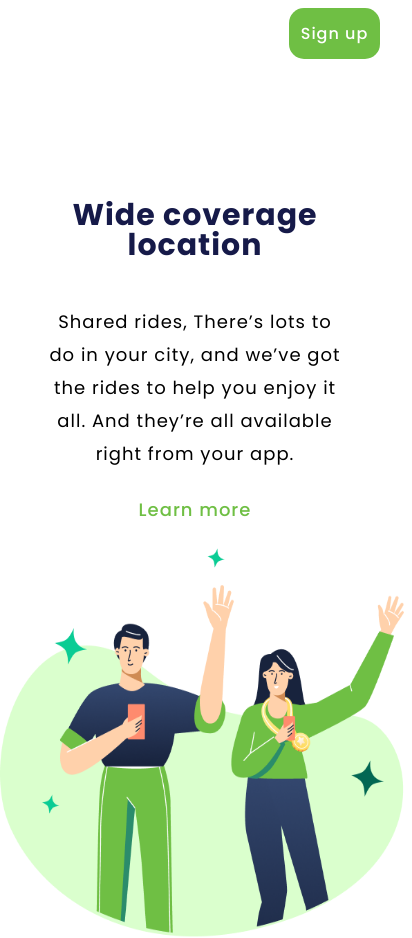
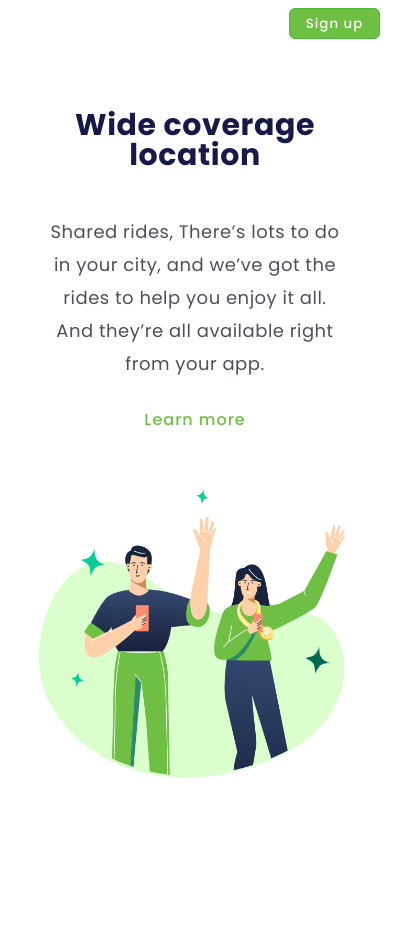
Before and after one commit to AlissonClaro/wide-coverage, a plain HTML site: page index.html in a window 390 px wide. Shown: the whole page, 412 px wide, since content can reach past the window. Drawn offline with Linux system fonts and the light colour scheme.

Commit message:
edit:codigo CSS

```diff
--- a/index.html
+++ b/index.html
@@ -1,32 +1,38 @@
 <!DOCTYPE html>
 <html lang="pt-br">
-
 <head>
     <meta charset="UTF-8">
     <link rel="stylesheet" href="./styles.css">
+    <meta name="viewport" content="width=device-width, initial-scale=1.0">
     <link rel="preconnect" href="https://fonts.googleapis.com">
     <link rel="preconnect" href="https://fonts.gstatic.com" crossorigin>
     <link href="https://fonts.googleapis.com/css2?family=Poppins:ital,wght@0,100;0,200;0,300;0,400;0,500;0,600;0,700;0,800;0,900;1,100;1,200;1,300;1,400;1,500;1,600;1,700;1,800;1,900&display=swap" rel="stylesheet">
-    <meta name="viewport" content="width=device-width, initial-scale=1.0">
-    <title>Wide coverage</title>
+    <title>Positive Congratulations</title>
 </head>
+<body>
+    <header>
+        <a class="header-links">Products</a>
+        <a class="header-links">Company</a>
+        <a class="header-links">Blog</a>
+        <a class="header-links">Log in</a>
+        <button class="button-sign">Sign up</button>
 
-<body>
-    <header class="menu">
-        <a class="link-menu">Products</a>
-        <a class="link-menu">Company</a>
-        <a class="link-menu">Blog</a>
-        <a class="link-menu">Log in</a>
-        <button class="button-sign">Sign up</button>
     </header>
-        <img src="./img/img-page.png" alt="imagem da pagina">
-        <main>
-            <h1 class="tittle-text">Wide coverage location</h1>
-            <p class="text">Shared rides, There’s lots to do in your city, and we’ve got the rides to help you enjoy it
-                all. And they’re all available right from your app.</p>
-            <a class="footer">Learn more</a>
-        </main>
+
+
+
+        <img class="logo-imagem" src="./img/Deasfio-img.png">
+
+
+
+    <main>
+        <h1 class="title-text">Wide coverage location</h1>
+
+        <p class="text">Shared rides, There’s lots to do in your city, and we’ve got the rides to help you enjoy it all. And they’re all available right from your app.</p>
+
+        <p class="text-footer">Learn more</p>
+
+    </main>
 
 </body>
-
 </html>
--- a/styles.css
+++ b/styles.css
@@ -1,4 +1,3 @@
-
 *{
     margin: 0;
     padding: 0;
@@ -7,143 +6,164 @@
 }
 
 header{
-    margin: 44px 0 0 76px; /*Margin estilo relogio */
-
+    margin: 44px 42px 144px 76px;
 }
 
-.link-menu {
+.header-links {
+    width: 79px;
+    height: 21px;
+
     font-size: 14px;
     font-weight: 400;
     line-height: 21px;
     letter-spacing: 1px;
-    text-align: center;
-    color: #17233D;
-    display: inline-block;
-    margin: 47px 27px;
-    padding-left: 10px;
+    color: #17233d;
+    margin-right: 32px; /* espaçamento entre cada item do cabeçalho */
+    align-items: center;
+    cursor: pointer;
+
 }
+
 
 .button-sign {
     width: 124px;
     height: 51px;
-    border: none;
-    background: #6FBF44;
-    border-radius: 15px;
+    font-weight: 500;
+    cursor: pointer;
+    border-radius: 6px;
+    border: 1px solid;
+    background: #6fbf44;
+    color: white;
+    border-color: #4cb538;
+    letter-spacing: 1px;
 
-    color: #ffffff;
-    font-size: 16px;
-    font-weight: 500;
-    line-height: 24px;
-    letter-spacing: 1px;
-    text-align: center;
+
 
 }
 
-img { /* codigo para deixar a imagem lado da texto*/
+.logo-imagem {
     width: 595px;
     height: 500px;
     display: inline-block;
     margin-left: 125px;
-    margin-top: 60px;
+
 }
 
-main { /* codigo para jogar o texto lado da imagem*/
+main {
     display: inline-block;
     margin-left: 85px;
     width: 493px;
-}
-
-.tittle-text {
-
-    font-size: 62px;
-    font-weight: 700;
-    line-height: 82px;
-    letter-spacing: 1px;
-    text-align: left;
-    color: #161A49;
 
 }
 
-.text {
-
-    font-size: 18px;
-    font-weight: 400;
-    line-height: 33px;
-    letter-spacing: 1px;
-    text-align: left;
-    margin-top: 40px;
-    margin-bottom: 44px;
-
+.title-text {
+    width: 582px;
+    height: 164px;
+    font-weight: 700;
+    font-size: 62px;
+    line-height: 82px;
+    letter-spacing: 0.6px;
+    display: inline-block;
+    color: #161a49;
 }
 
-.footer {
 
+.text {
+    font-weight: 400;
     font-size: 18px;
-    font-weight: 500;
-    line-height: 27px;
-    letter-spacing: 1px;
-    text-align: left;
-    color: #6fbf44;
+    line-height: 33px;
+    color: #4b505a;
+    letter-spacing: 0.5px;
+    width: 515px;
+    margin-top: 47px;
+    margin-bottom: 55px;
 
 }
 
 
-@media screen and (max-width: 1030px){
+.text-footer {
+    width: 112px;
+    height: 27px;
+    font-weight: 500;
+    size: 18px;
+    line-height: 27px;
+    letter-spacing: 1px;
+    color: #6fbf44;
+    cursor: pointer;
 
+
+}
+
+
+/* Regra de mídia para telas com largura máxima de 1023px */
+@media screen and (max-width: 1023px) {
+
+    /* Oculta todos os elementos dentro do 'header' exceto aqueles com a classe '.button-sign' */
     header :not(.button-sign) {
         display: none;
     }
 
+    /* Estiliza o botão com a classe '.button-sign' */
     .button-sign {
-        position: absolute;
-        right: 0%;
+        max-width: 91px; /* Largura máxima do botão */
+        height: 31px; /* Altura do botão */
+        position: absolute; /* Posicionamento absoluto em relação ao seu contêiner mais próximo com posição relativa/absoluta/fixa */
+        right: 0%; /* Alinha o botão à direita do contêiner */
         margin-right: 10px; /* Margem à direita do botão */
-        top: 8px;
-        max-width: 91px;
-
+        top: 8px; /* Posição do topo do botão */
     }
 
+    /* Estiliza o elemento 'main' */
     main {
-        display: flex;
-        flex-direction: column;
-        justify-content: center;
-        align-items: center;
-        position: relative;
-        transform: translateY(-58%);
-        padding: 0;
-        margin: 0;
-        text-align: center;
-        width: 100%;
-        height: 60vh;
-        top: -30px;
-        min-height: 280px;
-        max-width: 1500px;
+        display: flex; /* Usa Flexbox para o layout */
+        flex-direction: column; /* Organiza os filhos em uma coluna */
+        justify-content: center; /* Centraliza os filhos verticalmente */
+        align-items: center; /* Centraliza os filhos horizontalmente */
+        padding: 0; /* Sem preenchimento */
+        margin: 0; /* Sem margem */
+        min-width: 280px; /* Largura mínima do 'main' */
+        max-width: 1500px; /* Largura máxima do 'main' */
+        width: 100%; /* Largura ocupa 100% do contêiner pai */
+        height: 60vh; /* Altura é 60% da altura da viewport */
+        position: relative; /* Posicionamento relativo */
+        top: -30px; /* Desloca o 'main' 30px para cima */
+        transform: translateY(-58%); /* Desloca o 'main' para cima em 58% de sua própria altura */
     }
 
-
-    .tittle-text {
-        text-align: center;
-        font-size: 30px;
-        line-height: 30px;
-        max-width: 278px;
-        height: 60px;
-        margin-bottom: 29px;
+    /* Estiliza o texto do título */
+    .title-text {
+        font-size: 30px; /* Tamanho da fonte do título */
+        line-height: 30px; /* Altura da linha do título */
+        max-width: 278px; /* Largura máxima do título */
+        height: 60px; /* Altura do título */
+        margin-bottom: 29px; /* Margem inferior do título */
+        text-align: center; /* Centraliza o texto do título */
     }
 
+    /* Estiliza o texto */
     .text {
-        text-align: center;
-        max-width: 304px;
-        margin-bottom: 26px;
-        margin-top: 16px;
+        max-width: 304px; /* Largura máxima do texto */
+        height: 165px; /* Altura do texto */
+        margin-bottom: 26px; /* Margem inferior do texto */
+        text-align: center; /* Centraliza o texto */
+        margin-top: 16px; /* Margem superior do texto */
     }
 
-    img {
-        margin: auto;
-        max-width: 412px;
-        height: 388px;
-        display: block;
-        top: 50px;
-        transform: translateY(130%);
+    /* Estiliza a imagem do logo */
+    .logo-imagem {
+        max-width: 312px; /* Largura máxima da imagem */
+        height: 288px; /* Altura da imagem */
+        margin: auto; /* Margem automática para centralizar a imagem */
+        display: block; /* Exibe a imagem como um bloco */
+        top: 50px; /* Posição do topo da imagem */
+        transform: translateY(120%); /* Desloca a imagem para baixo em 120% de sua própria altura */
+    }
 
+    /* Estiliza o rodapé do texto */
+    .text-footer {
+        max-width: 113px; /* Largura máxima do rodapé do texto */
+        height: 27px; /* Altura do rodapé do texto */
+        margin-bottom: 180px; /* Margem inferior do rodapé do texto */
+        text-align: center; /* Centraliza o texto do rodapé */
     }
 }
```
Also changed, not shown: img/Deasfio-img.png (renamed from img/img-page.png).
